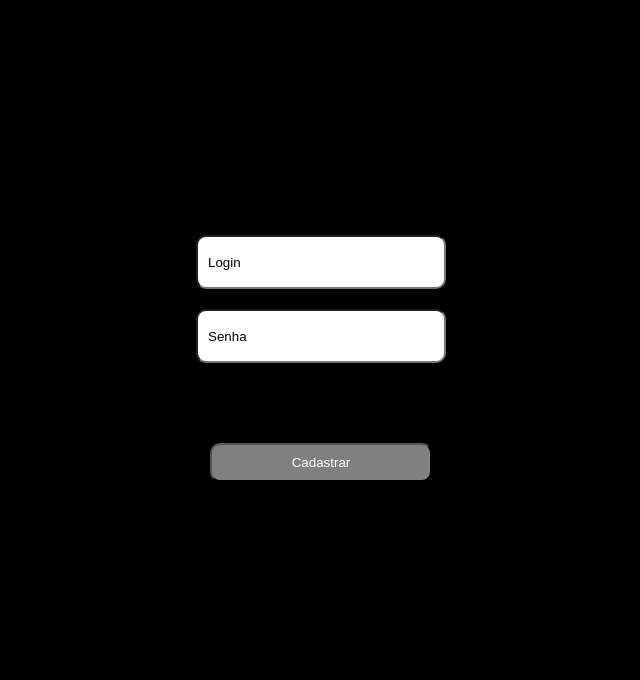
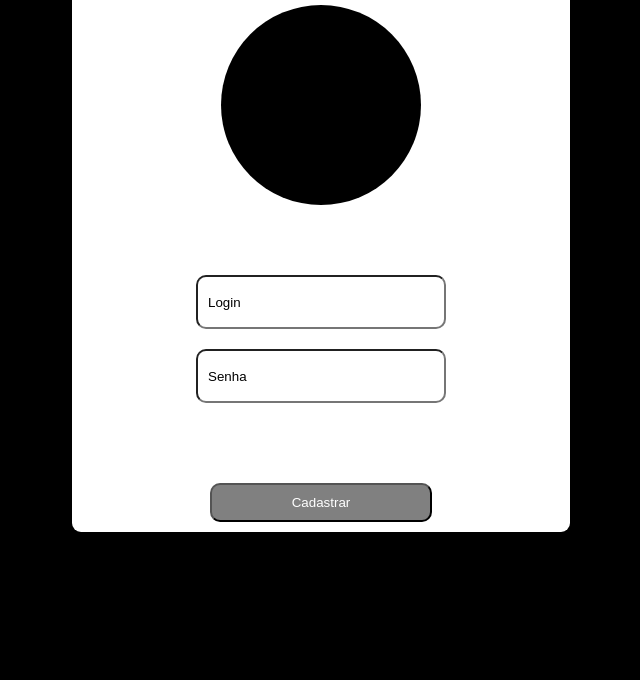
Before and after one commit to JoseGabriel79/DropPoint, a plain HTML site: page front_end/public/loginUsuario.html in a window 1280 px wide. Shown: the part 120-800 px from the top of the page, without its empty margins (319-959 px from the left). Drawn offline with Linux system fonts and the light colour scheme.

Commit message:
Update loginUsuario.html

```diff
--- a/front_end/public/loginUsuario.html
+++ b/front_end/public/loginUsuario.html
@@ -7,7 +7,7 @@
     <title>Login</title>
 </head>
 <body class="pagina-usuario">
-
+<div class="containerlogin">
 <h1 class="mensagem-login">Seja bem-vindo à área do usuário</h1>
 
 <div class="foto-perfil">
@@ -19,5 +19,6 @@
 <input class="loginsenha" type="text" placeholder="Senha">
 </div>
 <button class="buttonlogin">Cadastrar</button>
+</div>
 </body>
 </html>
```
